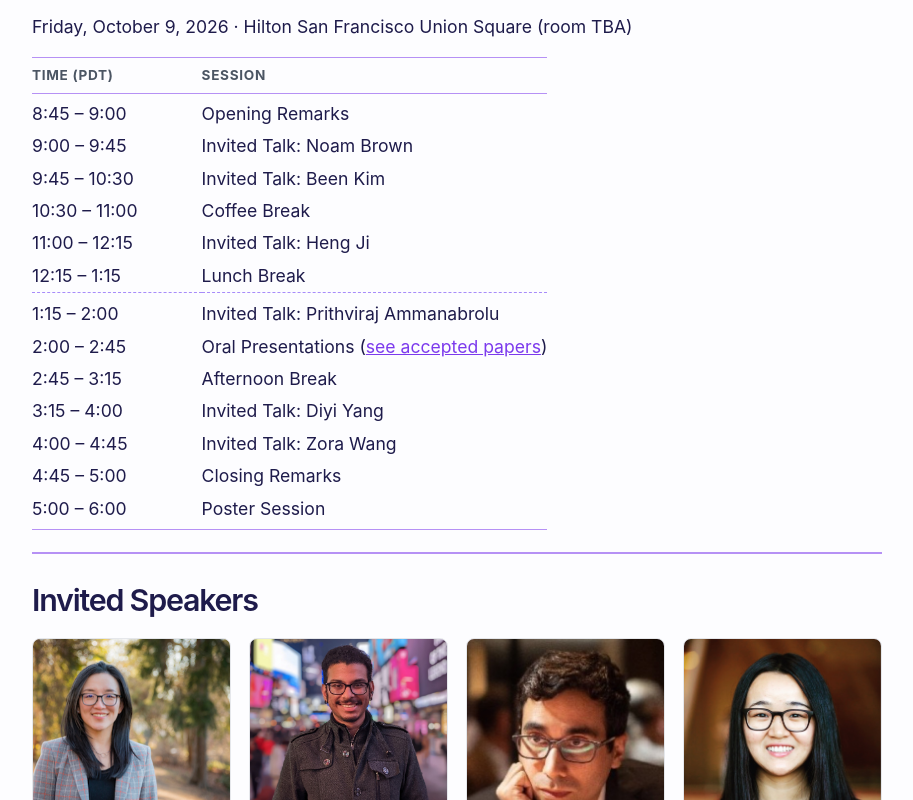
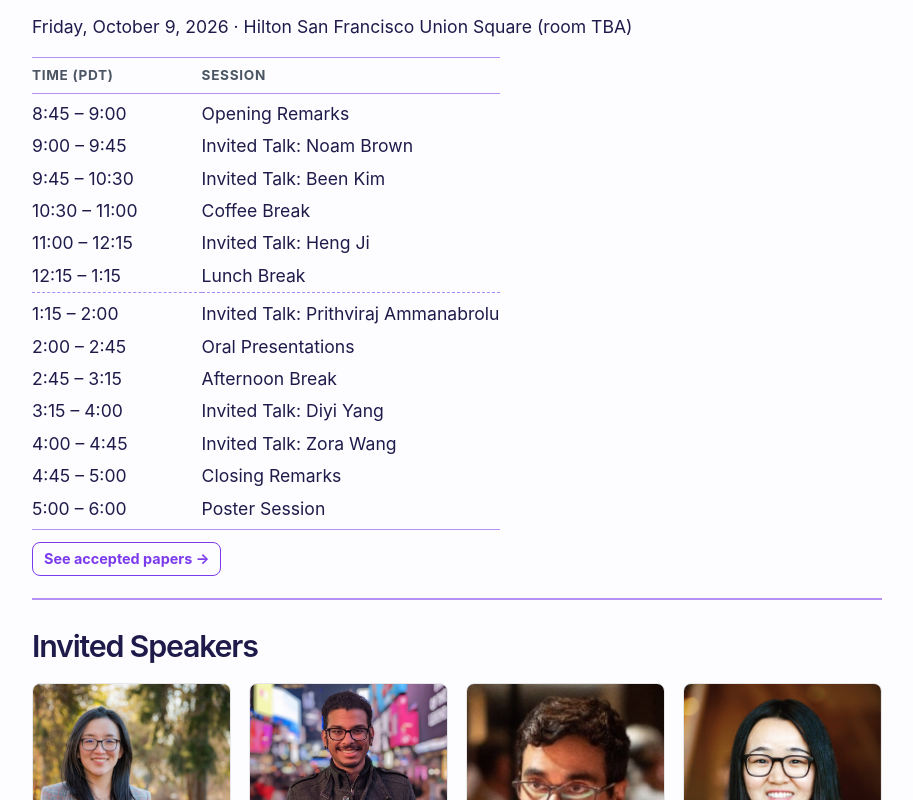
Before and after one commit to learning-situated-interaction/learning-situated-interaction.github.io, a React (Vite) app: page / in a window 1280 px wide. Shown: the part 737-1537 px from the top of the page, without its empty margins (183-1096 px from the left). Built offline with nearby package versions, Linux system fonts and the light colour scheme.

Commit message:
Move accepted papers link to a button below the schedule
Co-Authored-By: Claude Opus 5.5 <noreply@anthropic.com>

```diff
--- a/src/main.jsx
+++ b/src/main.jsx
@@ -108,7 +108,7 @@ function App() {
                 <tr><td>11:00 – 12:15</td><td>Invited Talk: Heng Ji</td></tr>
                 <tr><td>12:15 – 1:15</td><td>Lunch Break</td></tr>
                 <tr className="session-divider"><td>1:15 – 2:00</td><td>Invited Talk: Prithviraj Ammanabrolu</td></tr>
-                <tr><td>2:00 – 2:45</td><td>Oral Presentations (<a href="#accepted-papers" onClick={() => setPaperTab('accepted')}>see accepted papers</a>)</td></tr>
+                <tr><td>2:00 – 2:45</td><td>Oral Presentations</td></tr>
                 <tr><td>2:45 – 3:15</td><td>Afternoon Break</td></tr>
                 <tr><td>3:15 – 4:00</td><td>Invited Talk: Diyi Yang</td></tr>
                 <tr><td>4:00 – 4:45</td><td>Invited Talk: Zora Wang</td></tr>
@@ -116,6 +116,13 @@ function App() {
                 <tr><td>5:00 – 6:00</td><td>Poster Session</td></tr>
               </tbody>
             </table>
+            <a
+              href="#accepted-papers"
+              className="btn btn-outline btn-sm schedule-papers-link"
+              onClick={() => setPaperTab('accepted')}
+            >
+              See accepted papers →
+            </a>
             </div>
           </div>
         </section>
--- a/src/styles.css
+++ b/src/styles.css
@@ -569,7 +569,10 @@ a.logistics-item:hover {
   border-radius: 999px;
 }
 
-.data-table a {
+.schedule-papers-link {
+  display: inline-block;
+  margin-top: 12px;
+  border-color: var(--accent);
   color: var(--accent);
 }
 
```
